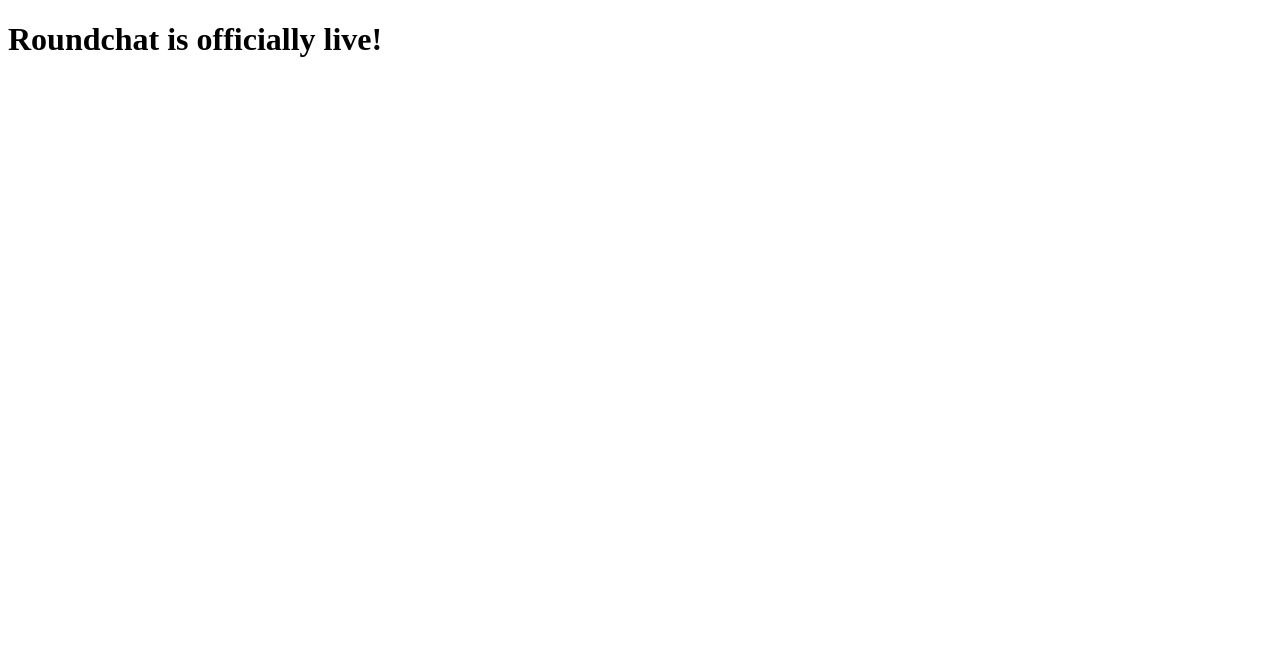
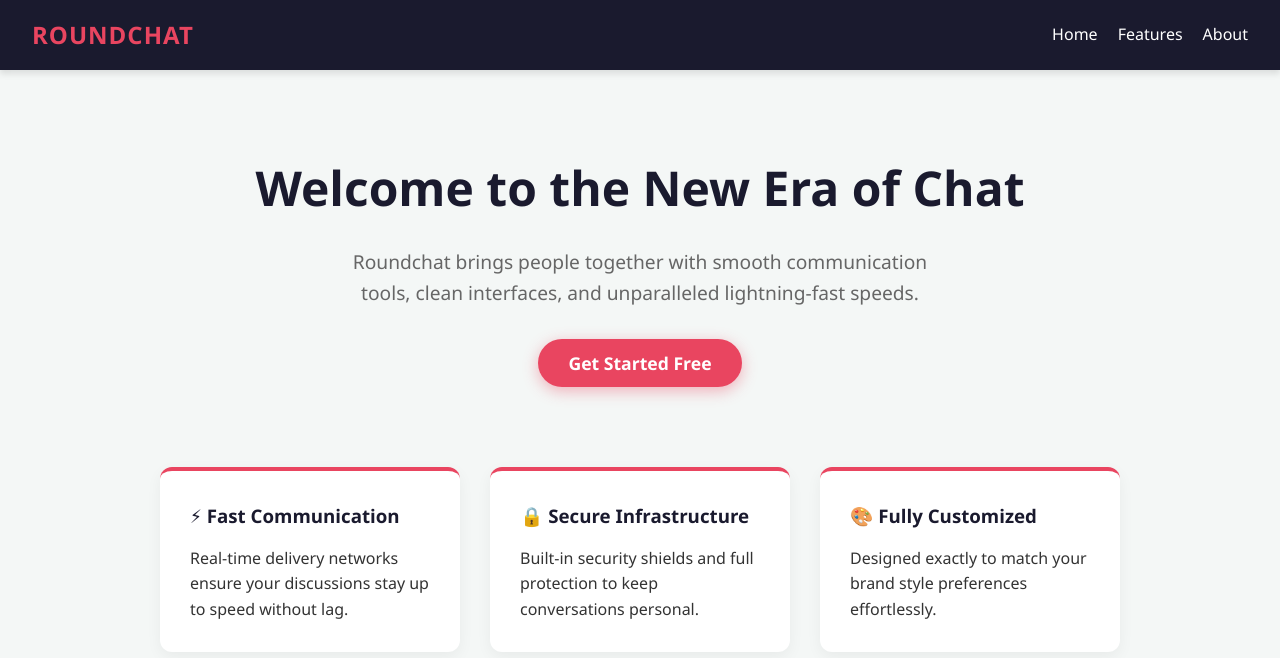
Before and after one commit to shubham27031998/roundchat, a plain HTML site: page index.html in a window 1280 px wide. Drawn offline with Linux system fonts and the light colour scheme.

Commit message:
Update index.html

```diff
--- a/index.html
+++ b/index.html
@@ -1,9 +1,69 @@
 <!DOCTYPE html>
-<html>
+<html lang="en">
 <head>
-    <title>Welcome to Roundchat</title>
+    <meta charset="UTF-8">
+    <meta name="viewport" content="width=device-width, initial-scale=1.0">
+    <title>Roundchat - Connect Differently</title>
+    <style>
+        * { margin: 0; padding: 0; box-sizing: border-box; font-family: 'Segoe UI', Tahoma, Geneva, Verdana, sans-serif; }
+        body { background-color: #f4f7f6; color: #333; line-height: 1.6; }
+
+        /* Navigation Bar */
+        nav { background: #1a1a2e; color: #fff; padding: 1rem 2rem; display: flex; justify-content: space-between; align-items: center; box-shadow: 0 4px 6px rgba(0,0,0,0.1); }
+        nav h1 { font-size: 1.5rem; letter-spacing: 1px; color: #e94560; }
+        nav ul { list-style: none; display: flex; gap: 20px; }
+        nav a { color: #fff; text-decoration: none; font-weight: 500; transition: color 0.3s; }
+        nav a:hover { color: #e94560; }
+
+        /* Hero Section */
+        .hero { max-width: 1000px; margin: 80px auto; padding: 0 20px; text-align: center; }
+        .hero h2 { font-size: 3rem; color: #1a1a2e; margin-bottom: 20px; font-weight: 700; }
+        .hero p { font-size: 1.2rem; color: #666; max-width: 600px; margin: 0 auto 30px; }
+
+        /* Interactive CTA Button */
+        .cta-btn { background-color: #e94560; color: white; padding: 12px 30px; border: none; font-size: 1.1rem; font-weight: 600; border-radius: 25px; cursor: pointer; text-decoration: none; display: inline-block; transition: transform 0.2s, background 0.3s; box-shadow: 0 4px 15px rgba(233, 69, 96, 0.4); }
+        .cta-btn:hover { background-color: #0f3460; transform: translateY(-2px); }
+
+        /* Feature Cards Section */
+        .features { display: grid; grid-template-columns: repeat(auto-fit, minmax(280px, 1fr)); gap: 30px; max-width: 1000px; margin: 40px auto; padding: 0 20px; }
+        .card { background: white; padding: 30px; border-radius: 12px; box-shadow: 0 5px 15px rgba(0,0,0,0.05); text-align: left; border-top: 4px solid #e94560; }
+        .card h3 { margin-bottom: 15px; color: #1a1a2e; }
+    </style>
 </head>
 <body>
-    <h1>Roundchat is officially live!</h1>
+
+    <!-- Top Navigation Menu -->
+    <nav>
+        <h1>ROUNDCHAT</h1>
+        <ul>
+            <li><a href="#">Home</a></li>
+            <li><a href="#">Features</a></li>
+            <li><a href="#">About</a></li>
+        </ul>
+    </nav>
+
+    <!-- Hero Introduction -->
+    <div class="hero">
+        <h2>Welcome to the New Era of Chat</h2>
+        <p>Roundchat brings people together with smooth communication tools, clean interfaces, and unparalleled lightning-fast speeds.</p>
+        <button class="cta-btn" onclick="alert('Thank you for joining Roundchat!')">Get Started Free</button>
+    </div>
+
+    <!-- Value Cards -->
+    <div class="features">
+        <div class="card">
+            <h3>⚡ Fast Communication</h3>
+            <p>Real-time delivery networks ensure your discussions stay up to speed without lag.</p>
+        </div>
+        <div class="card">
+            <h3>🔒 Secure Infrastructure</h3>
+            <p>Built-in security shields and full protection to keep conversations personal.</p>
+        </div>
+        <div class="card">
+            <h3>🎨 Fully Customized</h3>
+            <p>Designed exactly to match your brand style preferences effortlessly.</p>
+        </div>
+    </div>
+
 </body>
 </html>
```
